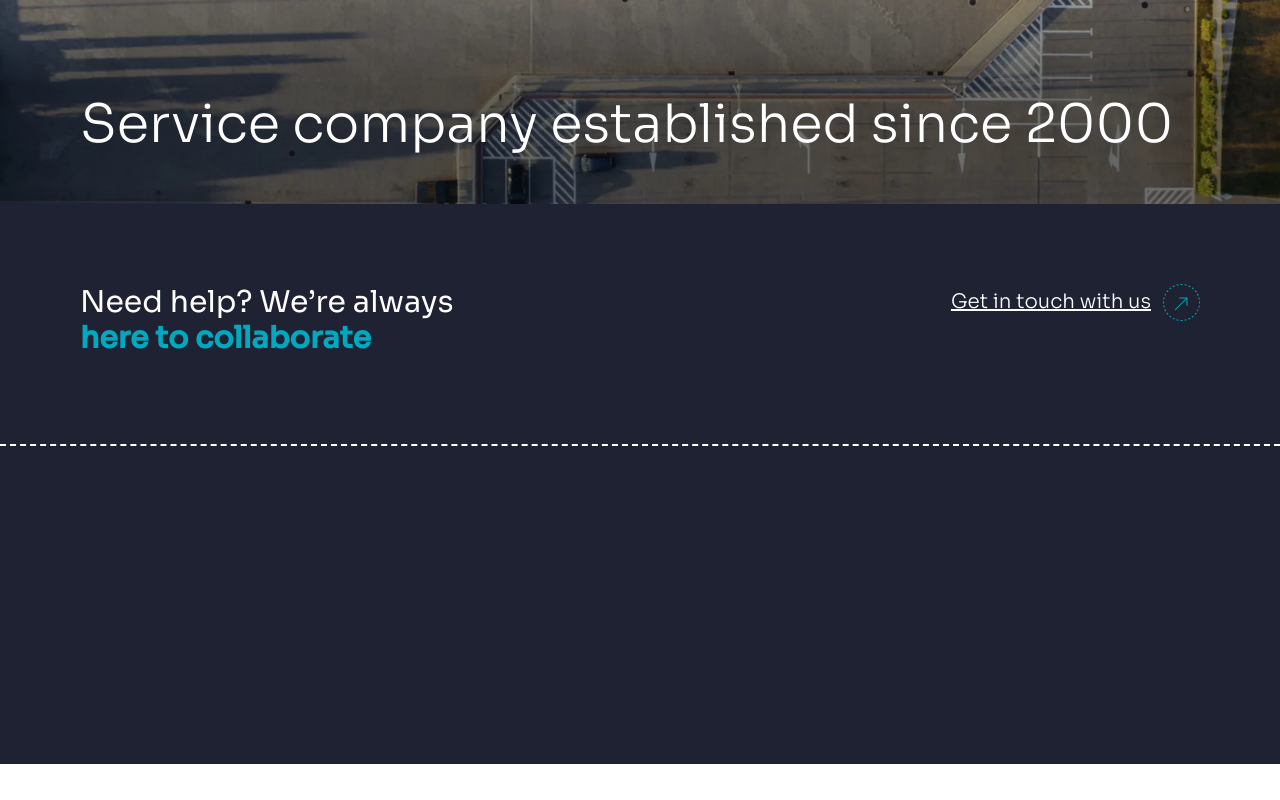
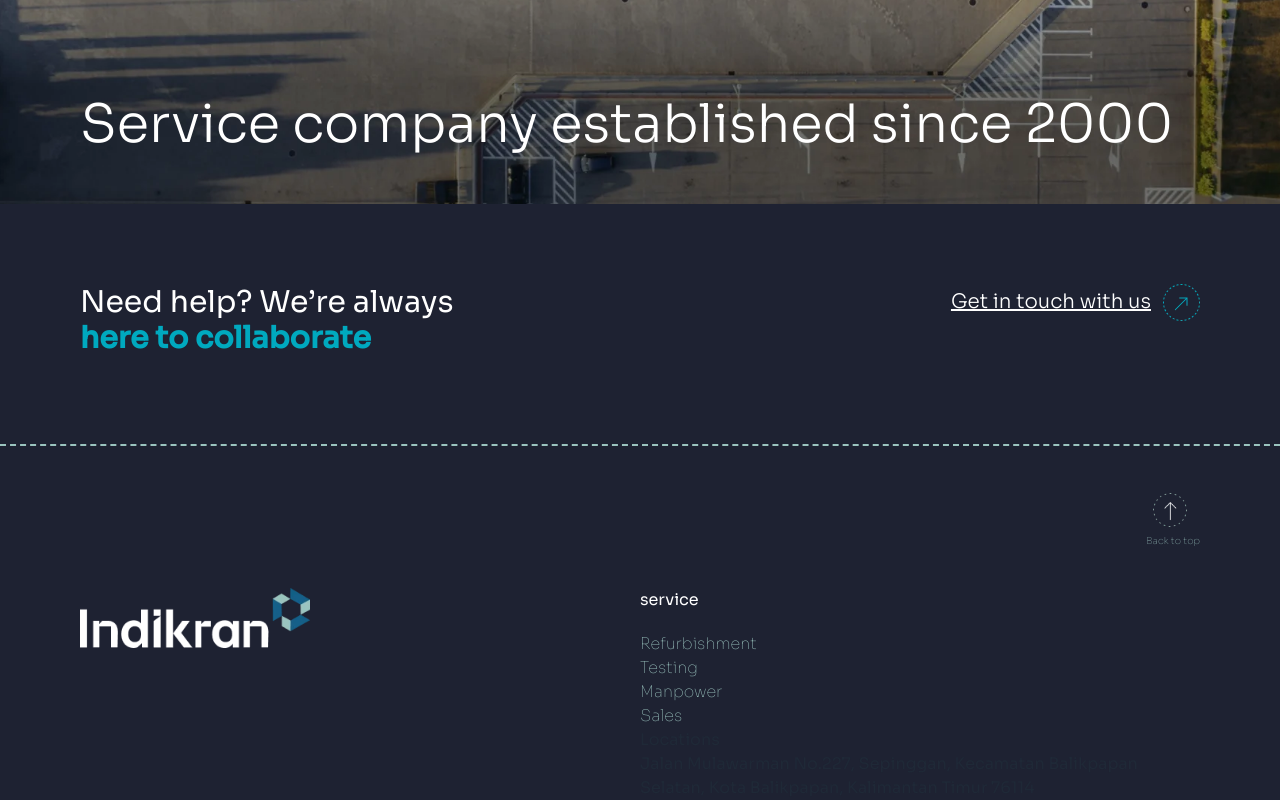
Before and after one commit to doaibu13rhn/indikran, a React (Vite) app: page /en/service in a window 1280 px wide. Shown: the part 2619-3419 px from the top of the page. Before the commit the page ends 3383 px from the top, so only its background shows below. Built offline with nearby package versions, Linux system fonts and the light colour scheme.

Commit message:
docs: fix npm install and audit also create footer for dekstop layout

```diff
--- a/src/components/footer.jsx
+++ b/src/components/footer.jsx
@@ -1,15 +1,54 @@
-import React from 'react'
+import React from "react";
+import getImageUrl from "../utils/imageGetter";
+import { Link } from "react-router-dom";
 
 function Footer() {
   return (
     <>
-        <footer className="bg-shade w-full h-[40vh] border-t-2 border-dashed border-white">
-            <div className="mx-20 h-full">
-
+      <footer className="bg-shade w-full min-h-[40vh] h-auto border-t-2 border-dashed border-third">
+        <div className="mx-20 h-full">
+          <div className="w-full flex justify-end items-center pt-10">
+            <a href="#">
+              <img
+                src={getImageUrl("arrow-white", "webp")}
+                alt="arrow-white"
+                className="w-12 h-12"
+              />
+              <p className="text-third text-[0.6rem] font-thin">Back to top</p>
+            </a>
+          </div>
+          <div className="w-full pt-10 flex">
+            <div className="w-1/2">
+              <img
+                src={getImageUrl("logo-white", "webp")}
+                alt="logo-indikran"
+                className="w-[18vw]"
+              />
             </div>
-        </footer>
+            <div className="w-1/2">
+              <div className="services text-white">
+                <p>service</p>
+                <article className="font-thin text-third pt-5">
+                  <p>Refurbishment</p>
+                  <p>Testing</p>
+                  <p>Manpower</p>
+                  <p>Sales</p>
+                </article>
+              </div>
+              <div className="locations">
+                <p>Locations</p>
+                <p>
+                  Jalan Mulawarman No.227, Sepinggan, Kecamatan Balikpapan
+                  Selatan, Kota Balikpapan, Kalimantan Timur 76114
+                </p>
+                <p></p>
+              </div>
+            </div>
+          </div>
+        </div>
+      </footer>
     </>
-  )
+  );
 }
 
 export default Footer;
--- a/src/pages/Contact.jsx
+++ b/src/pages/Contact.jsx
@@ -9,7 +9,7 @@ function Contact() {
     <>
       <Header />
       <section>
-        <div className="mx-8">
+        <div className="mx-8 md:mx-20">
           <div className="flex items-end min-h-[35vh]">
             <article className="flex items-start">
               <p className="text-4xl me-4">CONTACT</p>
@@ -24,7 +24,7 @@ function Contact() {
 
         <div className="border-b-2 border-second border-dashed mt-14"></div>
 
-        <div className="mx-8">
+        <div className="mx-8 md:mx-20">
           <div className="pt-8">
             <article className="">
               <p className="text-second mb-8 font-bold">Locations</p>
--- a/tailwind.config.js
+++ b/tailwind.config.js
@@ -9,7 +9,8 @@ export default {
       colors: {
         prime: "#146089",
         second: "#00A9BF",
-        shade: "#1E2232"
+        shade: "#1E2232",
+        third: "#9BC4BF"
       }
     },
   },
```
Also changed, not shown: src/assets/images/arrow-white.webp (added), 1 other file (tests, documents, lock files or other folders).
